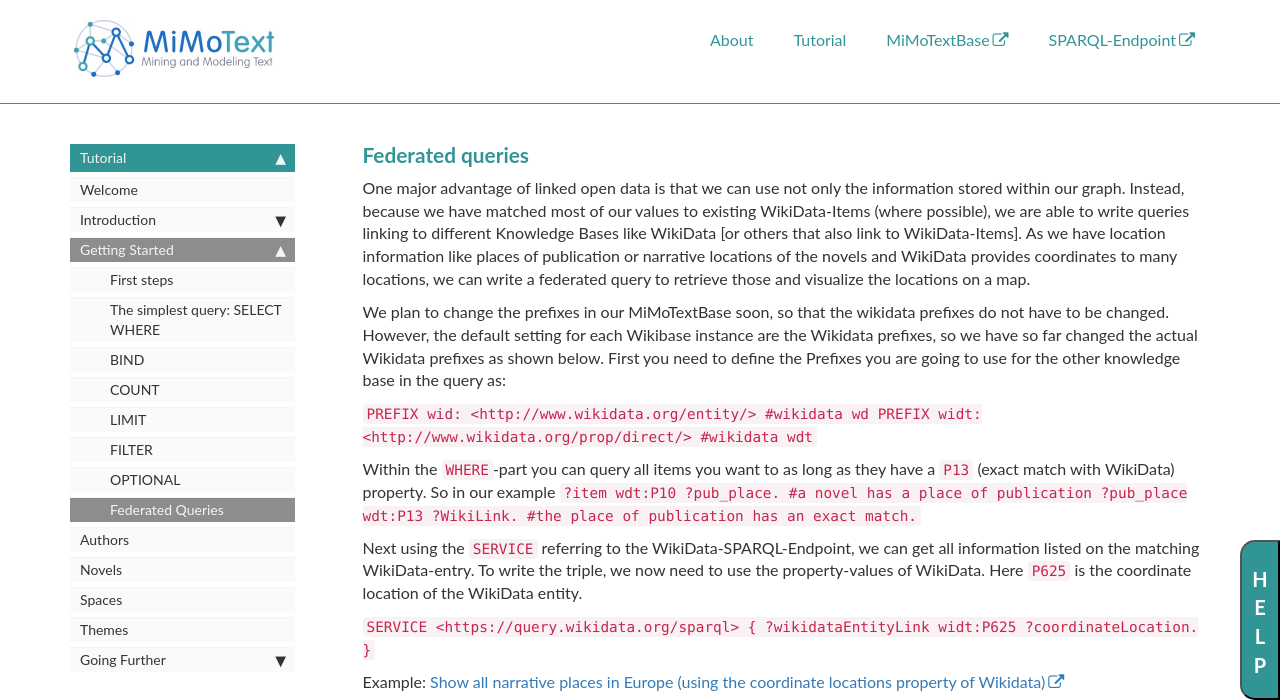
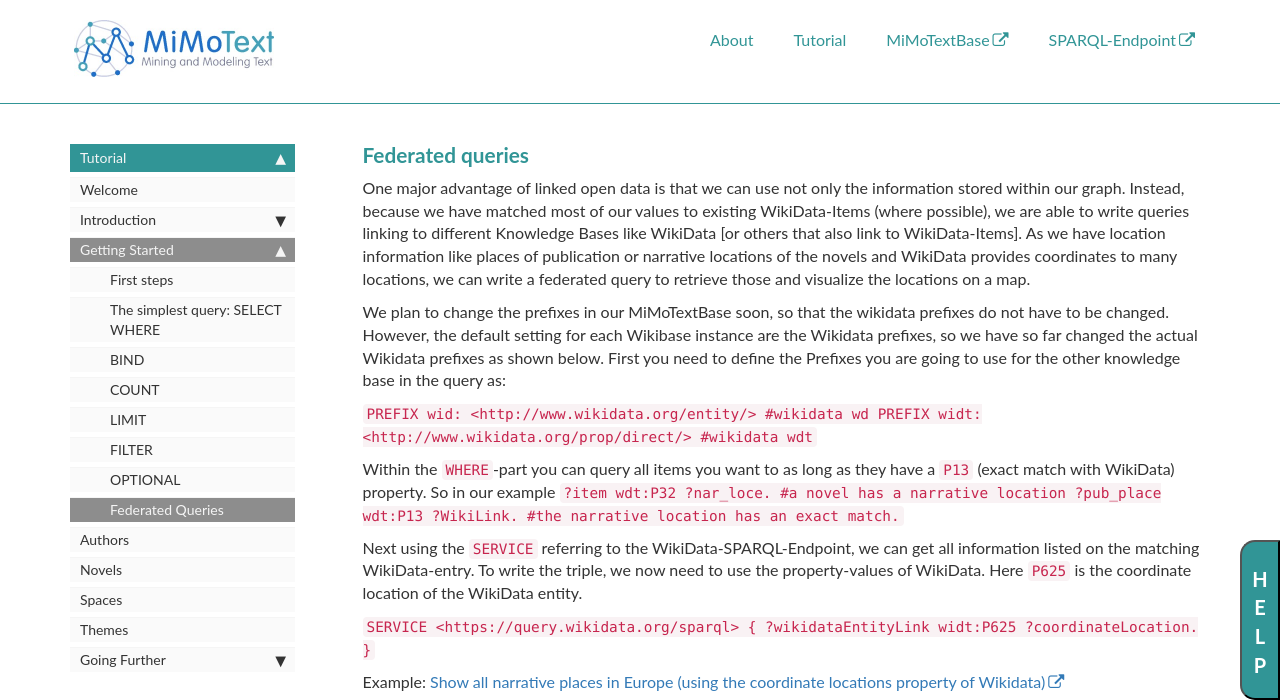
Before and after one commit to MiMoText/MiMoTextBase_Tutorial, a Jekyll site: the page built from pages/tutorial/federated.md, in a window 1280 px wide and 900 px high, cut to the strip 0-700 px from the top of the window. Built offline with Jekyll 4.4.1, drawn with Linux system fonts in a browser that asks for light colours; comment, search, counter and statistics services are not loaded; our own code applies the rules of GitHub Pages for plain Markdown files.

Commit message:
changed federated

```diff
--- a/pages/tutorial/federated.md
+++ b/pages/tutorial/federated.md
@@ -21,7 +21,7 @@ We plan to change the prefixes in our MiMoTextBase soon, so that the wikidata pr
 
 Within the `WHERE`-part you can query all items you want to as long as they have a `P13` (exact match with WikiData) property.
 So in our example
-`?item wdt:P10 ?pub_place. #a novel has a place of publication ?pub_place wdt:P13 ?WikiLink. #the place of publication has an exact match.`
+`?item wdt:P32 ?nar_loce. #a novel has a narrative location ?pub_place wdt:P13 ?WikiLink. #the narrative location has an exact match.`
 
 Next using the `SERVICE` referring to the WikiData-SPARQL-Endpoint, we can get all information listed on the matching WikiData-entry. To write the triple, we now need to use the property-values of WikiData. Here `P625` is the coordinate location of the WikiData entity.
 
```
